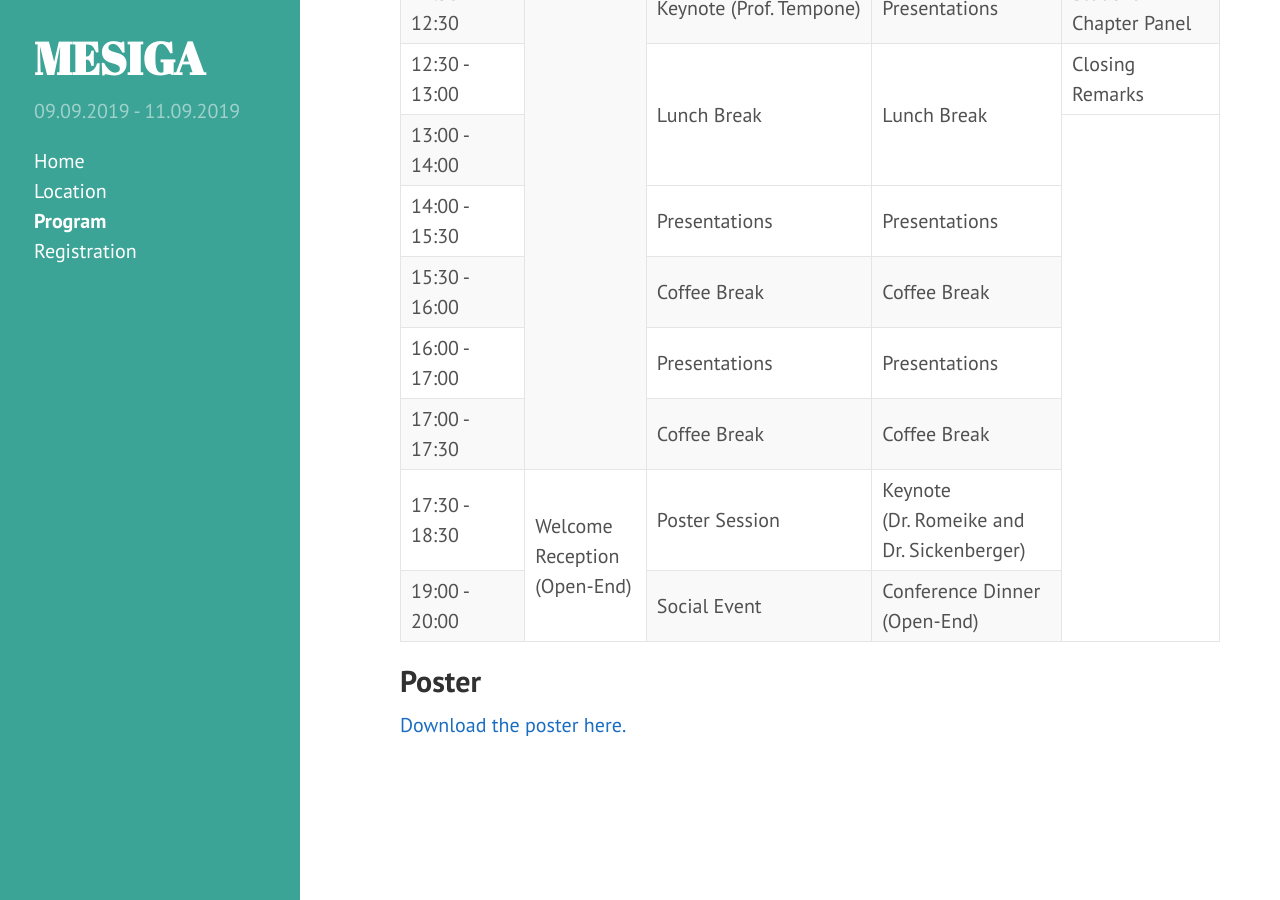
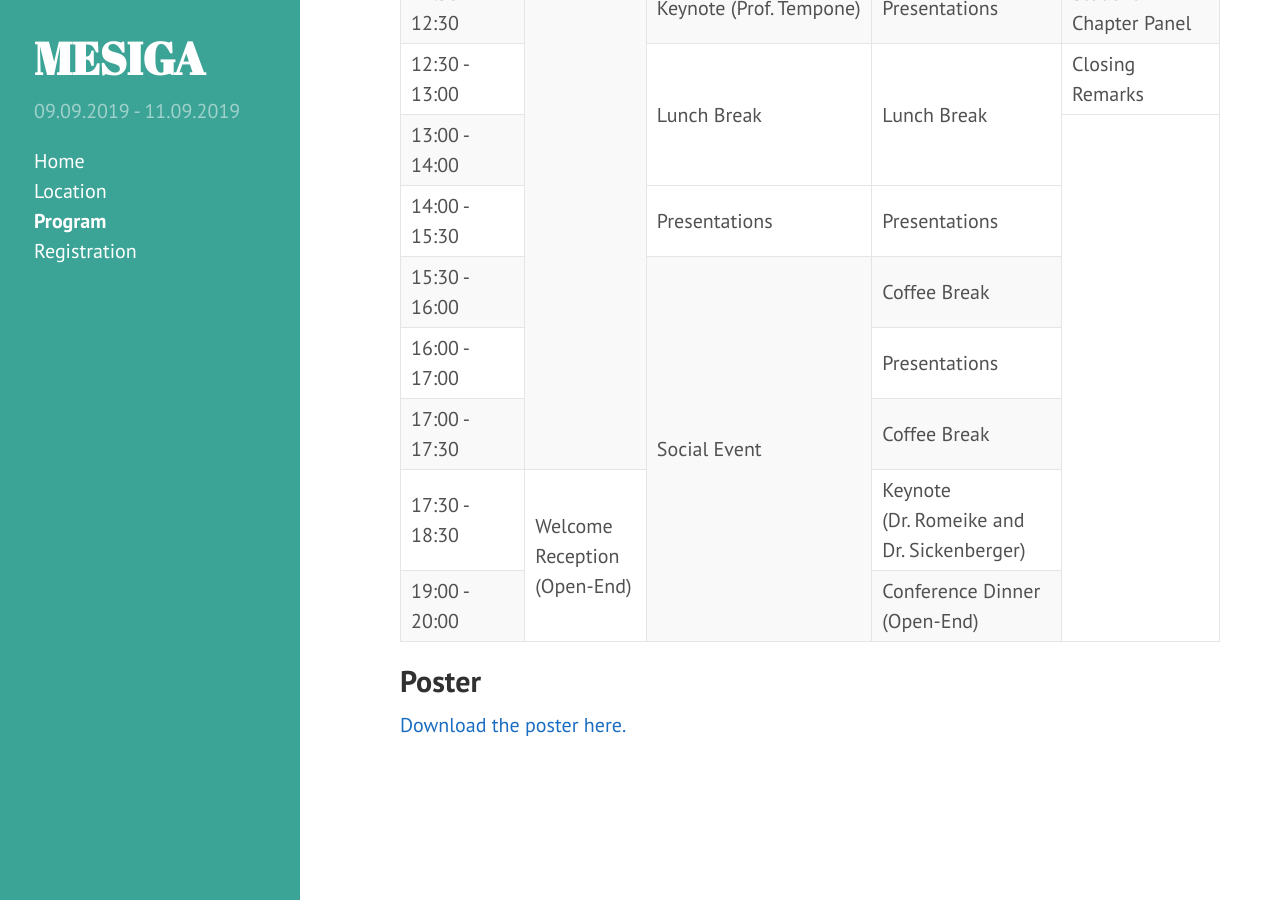
Before and after one commit to siamsc-ac/mesiga-2019, a Jekyll site: the page built from program.md, in a window 1280 px wide and 900 px high, scrolled down 1154 px. Built offline with Jekyll 4.4.1, drawn with Linux system fonts in a browser that asks for light colours; nearby versions of some CDN libraries.

```diff
--- a/program.md
+++ b/program.md
@@ -80,28 +80,24 @@ The program might be subject to change.
 </tr>
 <tr class="odd">
 <td>15:30 - 16:00</td>
-<td>Coffee Break</td>
+<td rowspan="5">Social Event</td>
 <td>Coffee Break</td>
 </tr>
 <tr class="even">
 <td>16:00 - 17:00</td>
 <td>Presentations</td>
-<td>Presentations</td>
 </tr>
 <tr class="odd">
 <td>17:00 - 17:30</td>
-<td>Coffee Break</td>
 <td>Coffee Break</td>
 </tr>
 <tr class="even">
 <td>17:30 - 18:30</td>
 <td rowspan="2">Welcome Reception (Open-End)</td>
-<td>Poster Session</td>
 <td>Keynote (Dr. Romeike and Dr. Sickenberger)</td>
 </tr>
 <tr class="odd">
 <td>19:00 - 20:00</td>
-<td>Social Event</td>
 <td>Conference Dinner (Open-End)</td>
 </tr>
 </tbody>
```
